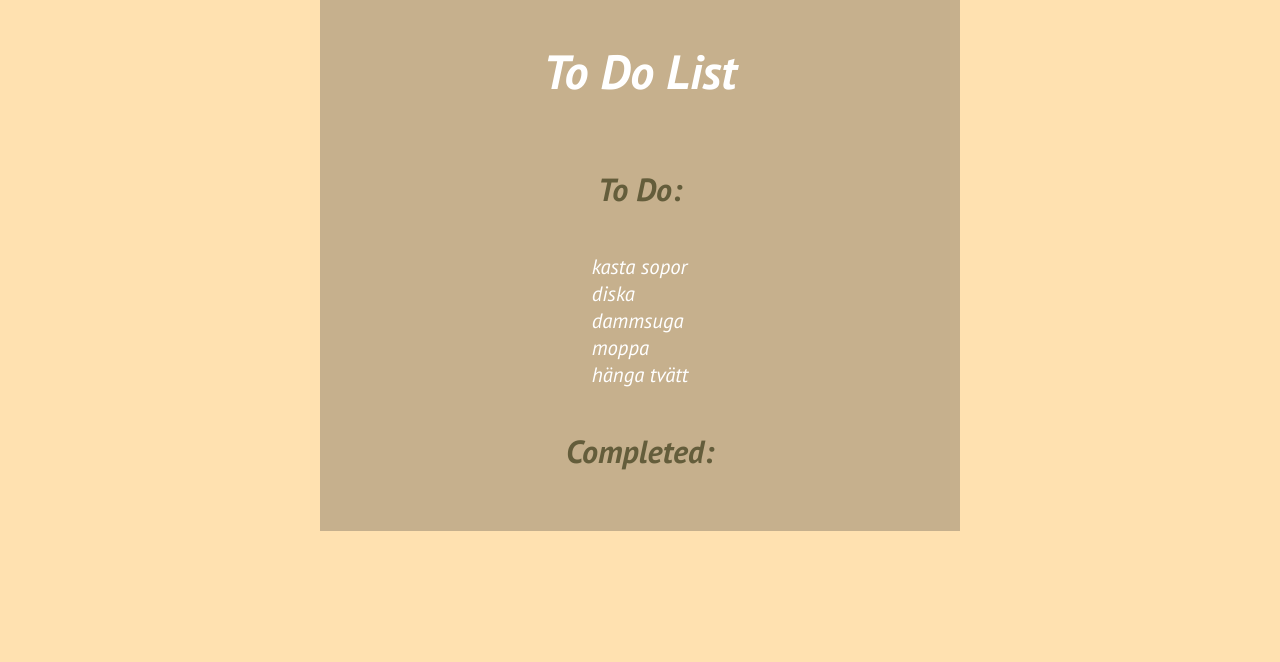
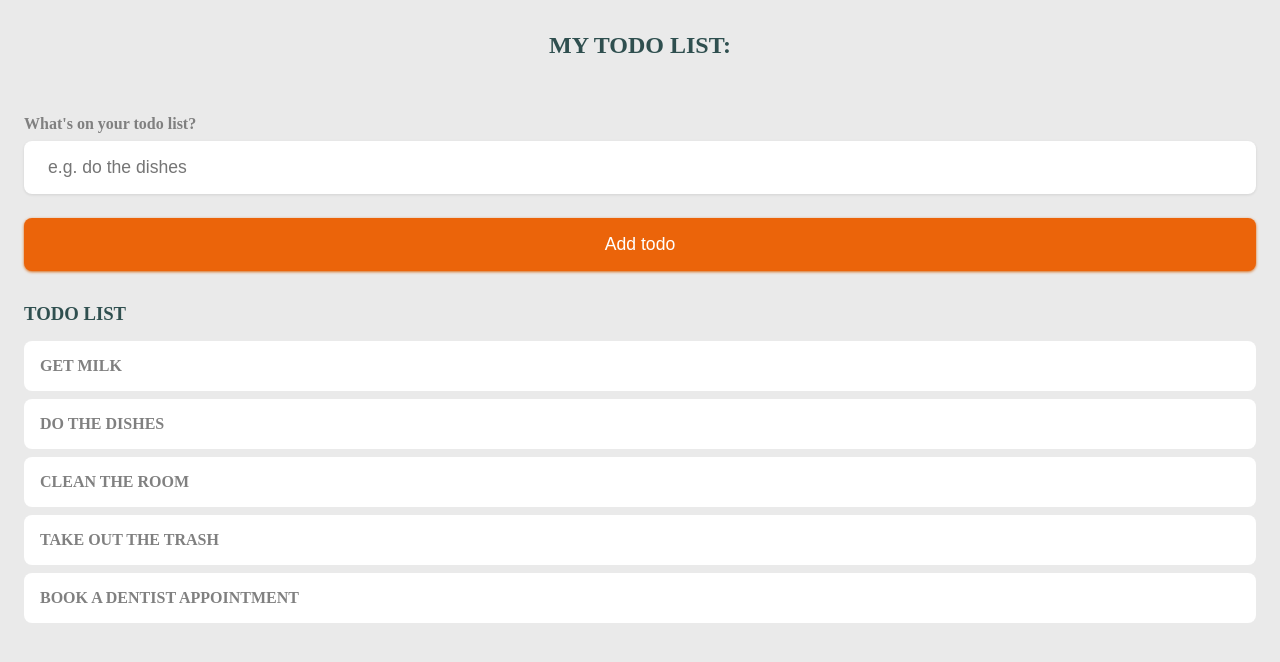
Before and after one commit to yuen0/ToDo, a website built with Parcel: page index.html in a window 1280 px wide. Built offline with nearby package versions, Linux system fonts and the light colour scheme.

Commit message:
added js for removing and adding todos

```diff
--- a/index.html
+++ b/index.html
@@ -14,24 +14,37 @@
 		/>
 	</head>
 	<body>
-		<section id="container">
-			<h1 id="title">To Do List</h1>
+		<section class="header">
+			<h3 class="header__title">MY TODO LIST:</h3>
 
-			<h2 id="toDo">To Do:</h2>
-
-			<ul id="toDoList">
-				<li>kasta sopor</li>
-				<li>diska</li>
-				<li>dammsuga</li>
-				<li>moppa</li>
-				<li>hänga tvätt</li>
-			</ul>
-
-			<h2 id="completed">Completed:</h2>
-
-			<ul id="completedList"></ul>
+			<form class="header__form" id="todo-form">
+				<h4 class="header__desc">What's on your todo list?</h4>
+				<input
+					type="text"
+					name="content"
+					id="content"
+					placeholder="e.g. do the dishes"
+				/>
+				<article class="header__submit">
+					<input type="submit" value="Add todo" />
+				</article>
+			</form>
 		</section>
 
-		<script src="src/js/main.js"></script>
+		<section class="todo">
+			<h3 class="todo__title">TODO LIST</h3>
+			<article class="todo__list">
+				<article class="todo__content">
+					<ul id="u-list">
+						<li>GET MILK</li>
+						<li>DO THE DISHES</li>
+						<li>CLEAN THE ROOM</li>
+						<li>TAKE OUT THE TRASH</li>
+						<li>BOOK A DENTIST APPOINTMENT</li>
+					</ul>
+				</article>
+			</article>
+		</section>
+		<script src="src/js/main.js" defer></script>
 	</body>
 </html>
--- a/src/js/main.js
+++ b/src/js/main.js
@@ -1,12 +1,18 @@
-const listItem = document.querySelectorAll("#toDoList li");
-const completedList = document.querySelector("#completedList");
-const toDoList = document.querySelector("#toDoList");
-const completedLi = document.querySelectorAll("#completedList li");
+const listItems = document.querySelectorAll("li");
+const input = document.querySelector("#content");
+const form = document.querySelector("#todo-form");
+const ul = document.querySelector("#u-list");
 
+for (let item of listItems) {
+	item.addEventListener("click", () => {
+		item.remove();
+	});
+}
 
-//removes item from To Do List and adds it to the completed list
-for (let item of listItem){
-    item.addEventListener("click", () =>{
-        completedList.appendChild(item);
-    })
-}
+form.addEventListener("submit", (e) => {
+	e.preventDefault();
+	const newTodo = document.createElement("li");
+	newTodo.innerText = "";
+	newTodo.innerText = input.value.toUpperCase();
+	ul.appendChild(newTodo);
+});
--- a/src/scss/main.scss
+++ b/src/scss/main.scss
@@ -1,52 +1,90 @@
-body {
-	width: 100%;
-	margin: 0 auto;
-	display: flex;
-	justify-content: center;
-	background-color: rgb(255, 225, 176);
+* {
+	margin: 0;
+	padding: 0;
+	box-sizing: border-box;
+	//font-family: ;
 
-	#container {
-		width: max-content;
-		width: 50%;
-		display: flex;
-		height: max-content;
-		align-items: center;
-		flex-direction: column;
-		background-color: rgba(44, 44, 44, 0.269);
+	body {
+		background: rgb(234, 234, 234);
+		color: darkslategray;
 
-		h1 {
-			color: white;
-			font-family: "PT Sans", sans-serif;
-			font-size: 3em;
-			text-align: center;
-		}
+		section {
+			margin-top: 2rem;
+			margin-bottom: 2rem;
+			padding-left: 1.5rem;
+			padding-right: 1.5rem;
 
-		h2 {
-			color: rgb(100, 93, 59);
-			font-family: "PT Sans", sans-serif;
-			font-size: 2em;
-		}
+			.header__title {
+				color: darkslategray;
+				text-align: center;
+				font-size: 1.5rem;
+				font-weight: 700;
+				margin-bottom: 3.5rem;
+			}
 
-		#toDoList {
-			color: white;
-			padding: 0;
-			li {
-				font-size: 1.3em;
-				list-style: none;
-				text-align: start;
-				font-family: "PT Sans", sans-serif;
+			.header__desc {
+				color: gray;
+				font-size: 1rem;
+				font-weight: 700;
+				margin-bottom: 0.5rem;
 			}
-		}
 
-		#completedList {
-			color: white;
-			padding: 0;
-			li{
-				font-size: 1.3em;
-				list-style: none;
-				text-align: start;
-				font-family: "PT Sans", sans-serif;
-				text-decoration: line-through;
+			input:not([type="checkbox"]) {
+				border: none;
+				outline: none;
+				cursor: initial;
+			}
+
+			.header__form input[type="text"] {
+				display: block;
+				width: 100%;
+				font-size: 1.1rem;
+				padding: 1rem 1.5rem;
+				color: darkslategray;
+				background-color: white;
+				border-radius: 0.5rem;
+				box-shadow: 0 1px 3px rgba(0, 0, 0, 0.1);
+				margin-bottom: 1.5rem;
+			}
+
+			.header__form input[type="submit"] {
+				display: block;
+				width: 100%;
+				font-size: 1.1rem;
+				padding: 1rem 1.5rem;
+				color: white;
+				background-color: rgb(235, 100, 10);
+				border-radius: 0.5rem;
+				box-shadow: 0 1px 3px rgb(217, 107, 24);
+				cursor: pointer;
+				transition: 0.2s ease-in-out;
+			}
+			.header__form input[type="submit"]:hover {
+				opacity: 0.75;
+			}
+
+			.todo__list {
+				margin: 1rem 0;
+
+				.todo__content li {
+					display: flex;
+					align-items: center;
+					background-color: white;
+					padding: 1rem;
+					border-radius: 0.5rem;
+					box-shadow: rgba(0, 0, 0, 0.1);
+					margin-bottom: 1rem;
+					color: gray;
+					font-size: 1rem;
+					font-weight: 700;
+					margin-bottom: 0.5rem;
+					transition: 0.2s ease-in-out;
+				}
+
+				.todo__content li:hover {
+					background-color: rgb(255, 93, 93);
+					color: white;
+				}
 			}
 		}
 	}
```
